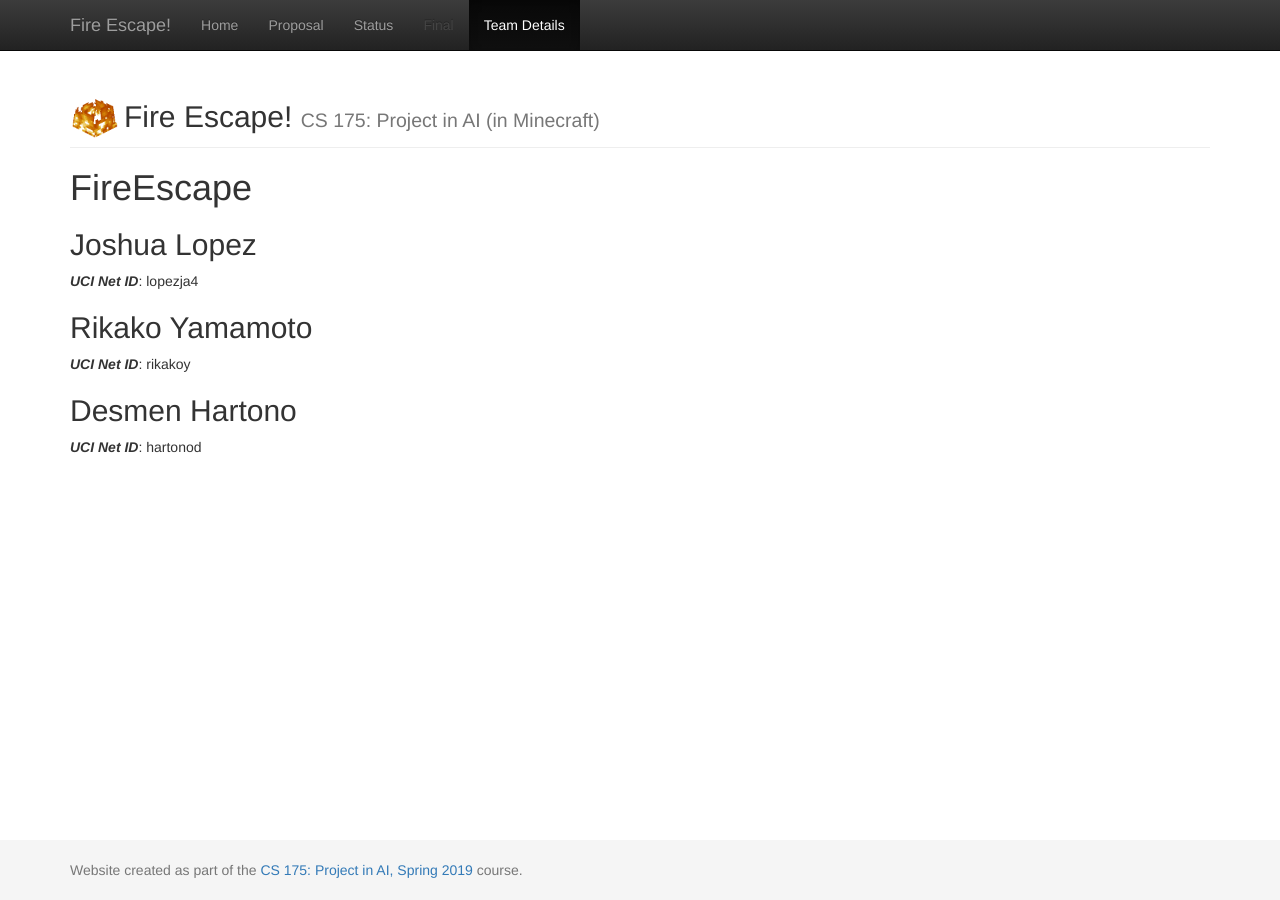
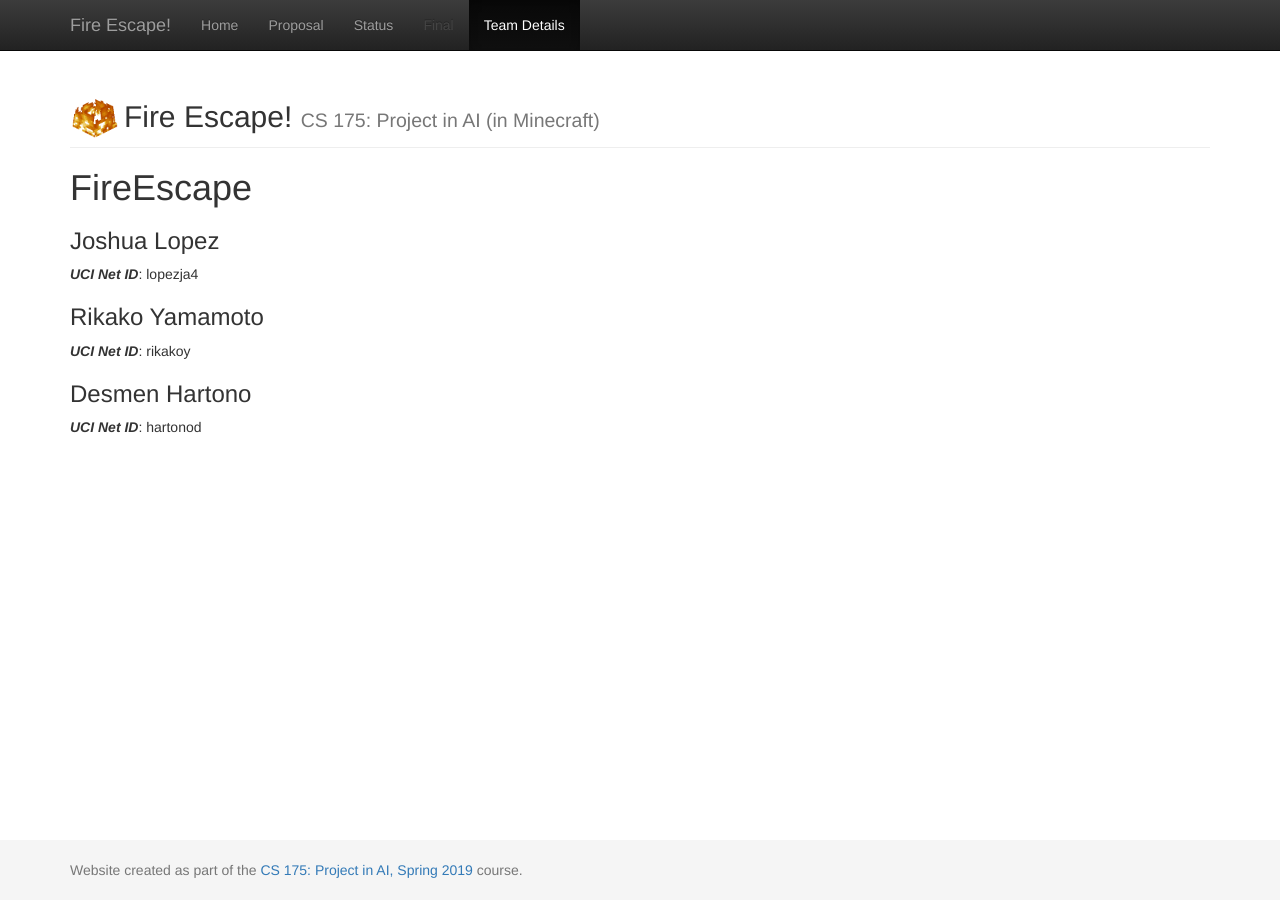
Before and after one commit to joshlopez97/FireEscape, a Jekyll site: the page built from docs/team.md, in a window 1280 px wide. Built offline with Jekyll 4.4.1, drawn with Linux system fonts in a browser that asks for light colours.

```diff
--- a/docs/team.md
+++ b/docs/team.md
@@ -6,11 +6,11 @@ title:  FireEscape
 # {{ page.title }}
 
 
-## Joshua Lopez
+### Joshua Lopez
 ***UCI Net ID***: lopezja4
 
-## Rikako Yamamoto
+### Rikako Yamamoto
 ***UCI Net ID***: rikakoy
 
-## Desmen Hartono
+### Desmen Hartono
 ***UCI Net ID***: hartonod
```
